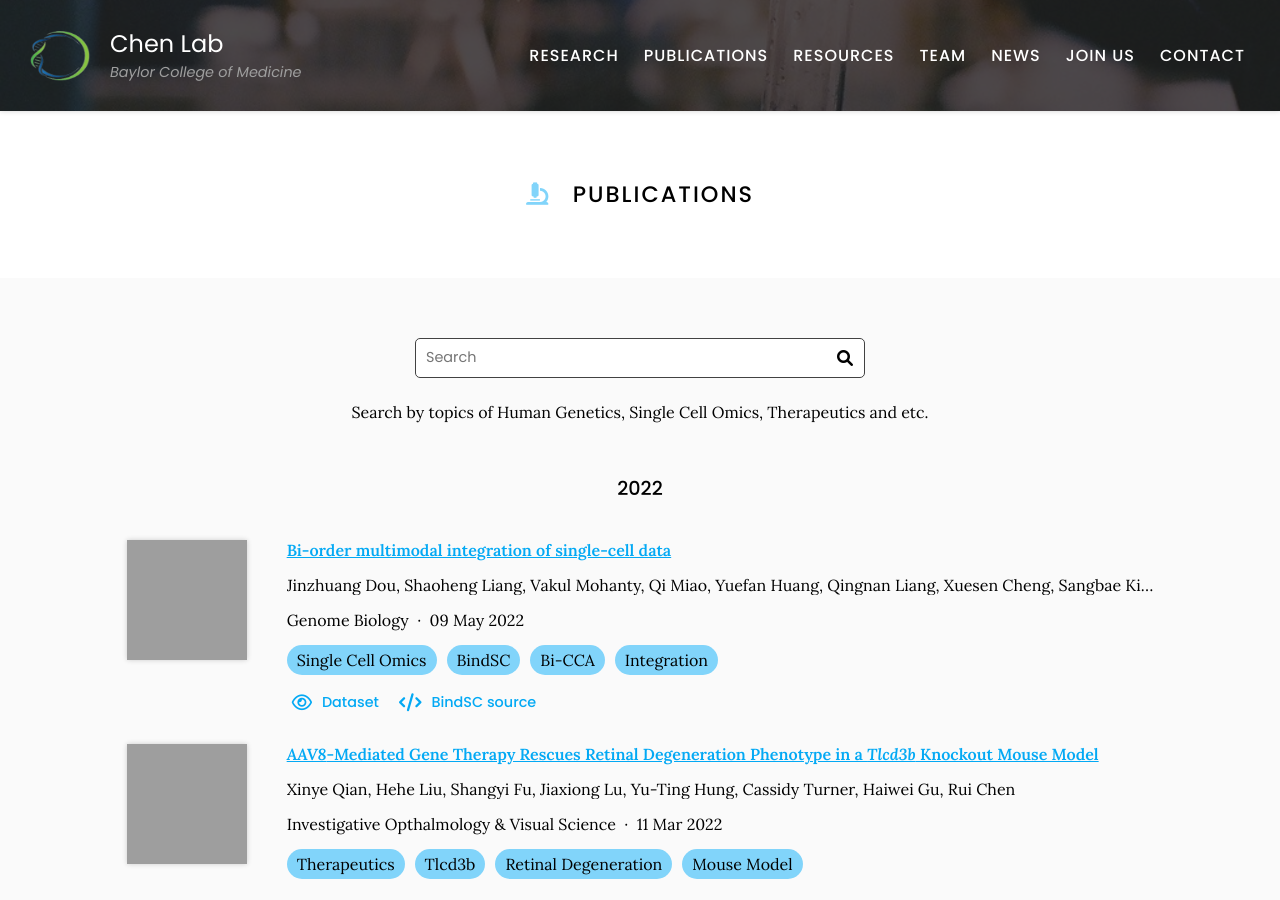
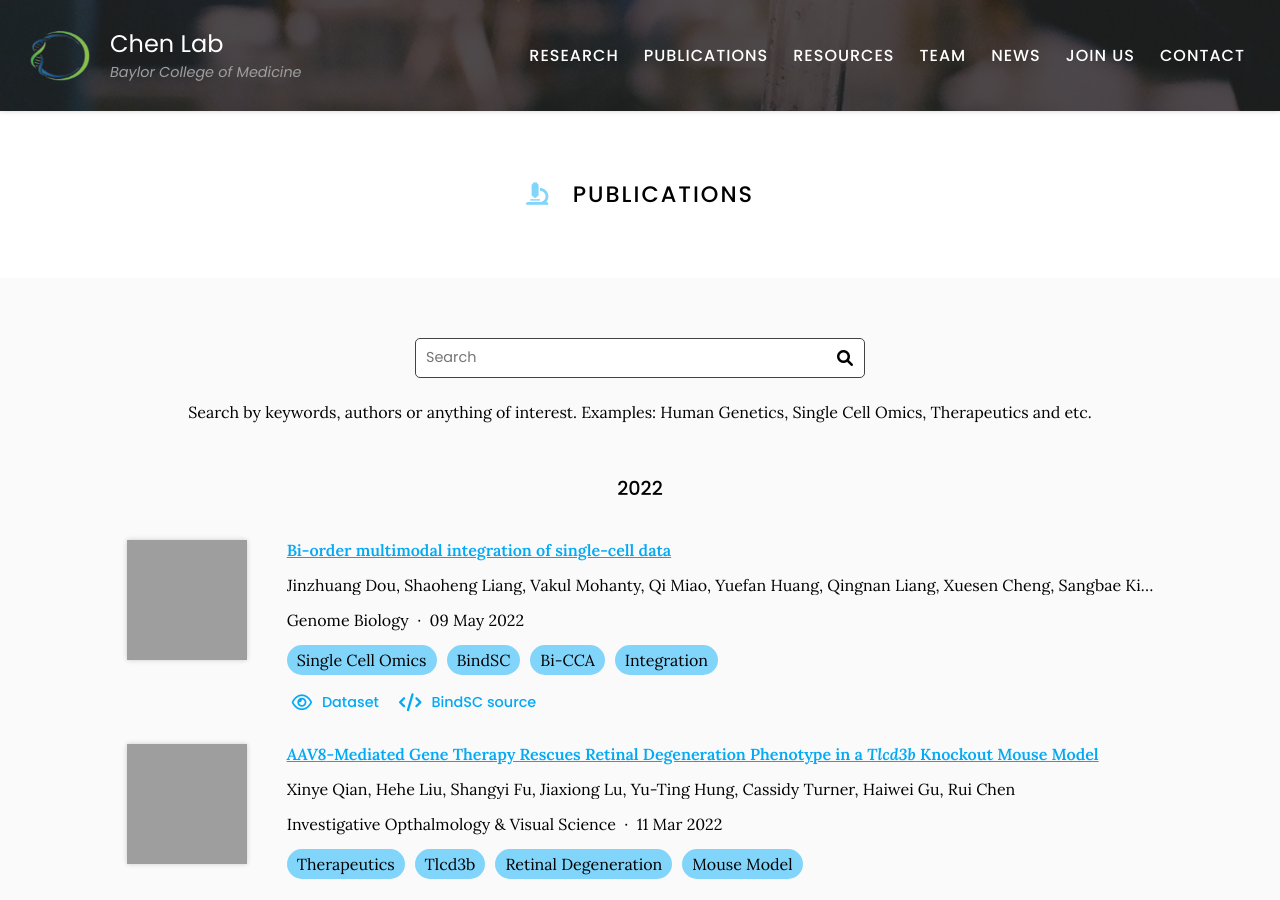
Before and after one commit to wmeng1018/Chen-lab-website, a Jekyll site: the page built from publication/index.md, in a window 1280 px wide and 900 px high. Built offline with Jekyll 4.4.1, drawn with Linux system fonts in a browser that asks for light colours; grey boxes are pictures that could not be loaded.

Commit message:
Update index.md

```diff
--- a/publication/index.md
+++ b/publication/index.md
@@ -10,7 +10,8 @@ nav:
 {% include section.html %}
 
 {% include search-box.html %}
- Search by topics of Human Genetics, Single Cell Omics, Therapeutics and etc.
+ Search by keywords, authors or anything of interest.
+ Examples: Human Genetics, Single Cell Omics, Therapeutics and etc.
  {:.center}
 
 {% include search-info.html %}
```
